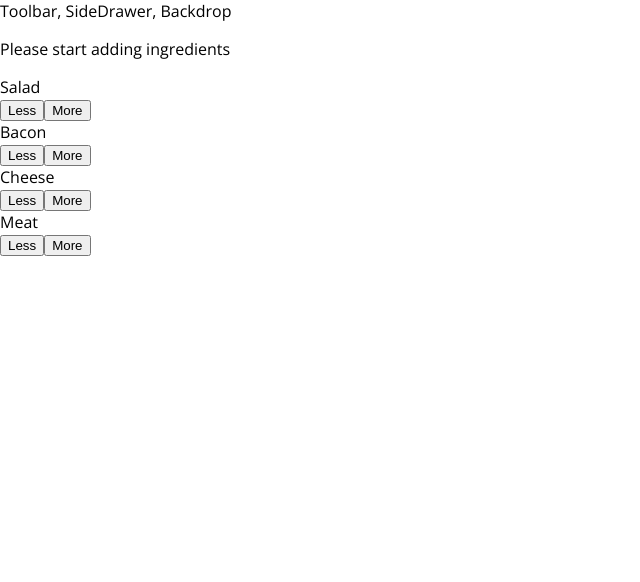
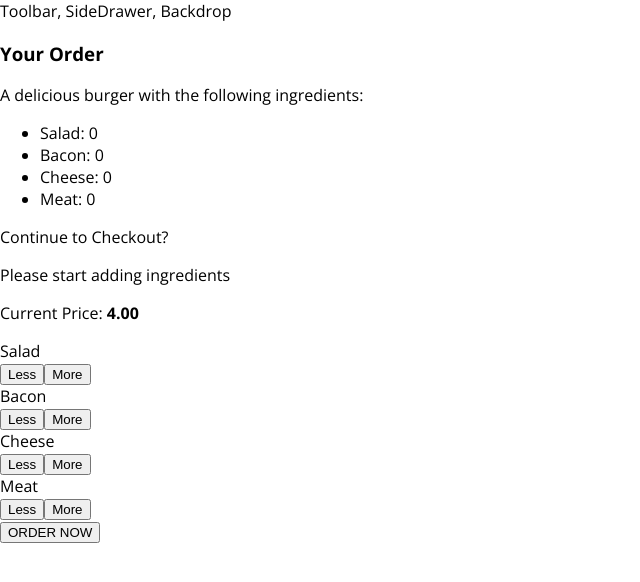
Before and after one commit to GitMikeZ/React-Burger-App, a React app: page / in a window 1280 px wide. Shown: the top 582 px of the page, without its empty margins (0-640 px from the left). Built offline with nearby package versions, Linux system fonts and the light colour scheme.

Commit message:
Modal and OrderSummary

```diff
--- a/src/components/Burger/BuildControls/BuildControls.css
+++ b/src/components/Burger/BuildControls/BuildControls.css
@@ -8,3 +8,45 @@
 	margin: auto;
 	padding: 10px 0;
 }
+
+
+.OrderButton {
+	background-color: #DAD735;
+	outline: none;
+	cursor: pointer;
+	border: 1px solid #966909;
+	color: #966909;
+	font-family: inherit;
+	font-size: 1.2em;
+	padding: 15px 30px;
+	box-shadow: 2px 2px 2px #966909;
+}
+
+.OrderButton:hover, .OrderButton:active {
+	background-color: #A0DB41;
+	border: 1px solid #966909;
+	color: #966909;
+}
+
+.OrderButton:disabled {
+	background-color: #C7C6C6;
+	cursor: not-allowed;
+	border: 1px solid #ccc;
+	color: #888888;
+}
+
+.OrderButton:not(:disabled) {
+	animation: enable 0.3s linear;
+}
+
+@keyframes enable {
+	0% {
+			transform: scale(1);
+	}
+	60% {
+			transform: scale(1.1);
+	}
+	100% {
+			transform: scale(1);
+	}
+}
--- a/src/components/Burger/BuildControls/BuildControls.js
+++ b/src/components/Burger/BuildControls/BuildControls.js
@@ -12,6 +12,7 @@
 
 const buildControls = (props) => (
 	<div className={classes.BuildControls}>
+		<p>Current Price: <strong>{ props.price.toFixed(2) }</strong></p>
 		{controls.map(ctrl => (
 			<BuildControl
 				key={ctrl.label}
@@ -19,6 +20,9 @@
 				added={() => props.ingredientAdded(ctrl.type)}
 				removed={() => props.ingredientRemoved(ctrl.type)} />
 		))}
+		<button
+				className={classes.OrderButton}
+				disabled={props.purchasable}>ORDER NOW</button>
 	</div>
 );
 
--- /dev/null
+++ b/src/components/Burger/OrderSummary/OrderSummary.js
@@ -0,0 +1,25 @@
+import React from 'react';
+
+import Aux from '../../../hoc/_Aux';
+
+const orderSummary = (props) => {
+	const ingredientSummary = Object.keys(props.ingredients)
+		.map(igKey => {
+			return (
+			<li key={igKey}>
+				<span style={{textTransform: 'capitalize'}}>{igKey}</span>: {props.ingredients[igKey]}
+			</li>);
+		});
+	return (
+		<Aux>
+			<h3>Your Order</h3>
+			<p>A delicious burger with the following ingredients:</p>
+			<ul>
+				{ingredientSummary}
+			</ul>
+			<p>Continue to Checkout?</p>
+		</Aux>
+	);
+};
+
+export default orderSummary;
--- /dev/null
+++ b/src/components/UI/Modal/Modal.css
@@ -0,0 +1,20 @@
+.Modal {
+    position: fixed;
+    z-index: 500;
+    background-color: white;
+    width: 70%;
+    border: 1px solid #ccc;
+    box-shadow: 1px 1px 1px black;
+    padding: 16px;
+    left: 15%;
+    top: 30%;
+    box-sizing: border-box;
+    transition: all 0.3s ease-out;
+}
+
+@media (min-width: 600px) {
+    .Modal {
+        width: 500px;
+        left: calc(50% - 250px);
+    }
+}
--- /dev/null
+++ b/src/components/UI/Modal/Modal.js
@@ -0,0 +1,13 @@
+import React from 'react';
+
+import classes from './Modal.css';
+
+const modal = (props) => (
+
+	<div className={classes.modal}>
+		{props.children}
+	</div>
+
+);
+
+export default modal;
--- a/src/containers/BurgerBuilder/BurgerBuilder.js
+++ b/src/containers/BurgerBuilder/BurgerBuilder.js
@@ -3,6 +3,8 @@
 import Aux from '../../hoc/_Aux';
 import Burger from '../../components/Burger/Burger';
 import BuildControls from '../../components/Burger/BuildControls/BuildControls';
+import Modal from '../../components/UI/Modal/Modal';
+import OrderSummary from '../../components/Burger/OrderSummary/OrderSummary';
 
 const INGREDIENT_PRICES = {
 	salad: 0.5,
@@ -20,7 +22,21 @@
 			cheese: 0,
 			meat: 0
 		},
-		totalPrice: 4
+		totalPrice: 4,
+		purchasable: false
+	}
+
+	updatePurchaseState(ingredients) {
+		ingredients = {
+			...this.state.ingredients
+		};
+		const sum = Object.keys(ingredients)
+			.map(igKey => {
+				return ingredients[igKey]
+			}).reduce((sum, el) => {
+				return sum + el;
+			}, 0);
+		this.setState({purchasable: sum > 0})
 	}
 
 	addIngredientHandler = (type) => {
@@ -50,6 +66,7 @@
 		const oldPrice = this.state.totalPrice;
 		const newPrice = oldPrice - priceDeduction;
 		this.setState({totalPrice: newPrice, ingredients: updatedIngredients})
+		this.updatePurchaseState(updatedIngredients);
 	}
 
 	render() {
@@ -61,10 +78,15 @@
 		}
 		return (
 			<Aux>
+				<Modal>
+					<OrderSummary ingredients={this.state.ingredients}/>
+				</Modal>
 				<Burger ingredients={this.state.ingredients} />
 				<BuildControls
 					ingredientAdded={this.addIngredientHandler}
-					ingredientRemoved={this.removeIngredientHandler}/>
+					ingredientRemoved={this.removeIngredientHandler}
+					purchasable={this.state.purchaseable}
+					price={this.state.totalPrice} />
 			</Aux>
 		);
 	}
```
Also changed, not shown: src/components/Burger/BuildControls/18-button-code.css (added), src/components/UI/Backdrop/Backdrop.js (added).
